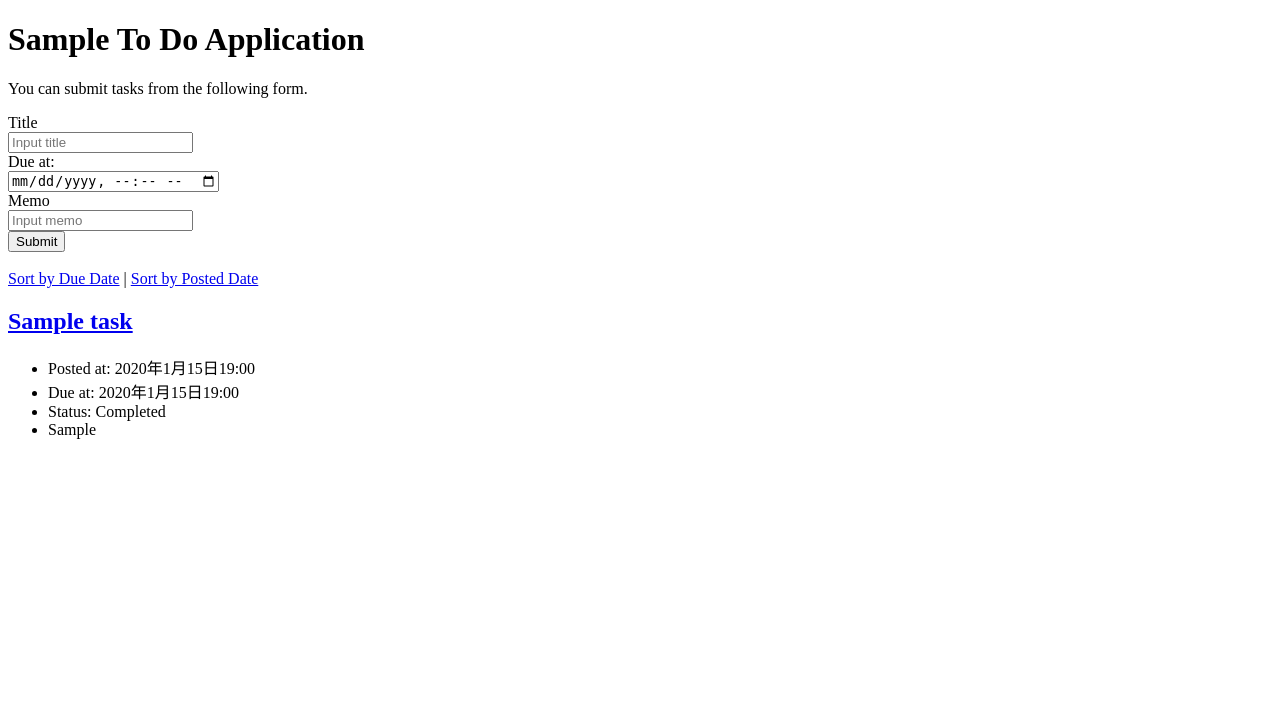
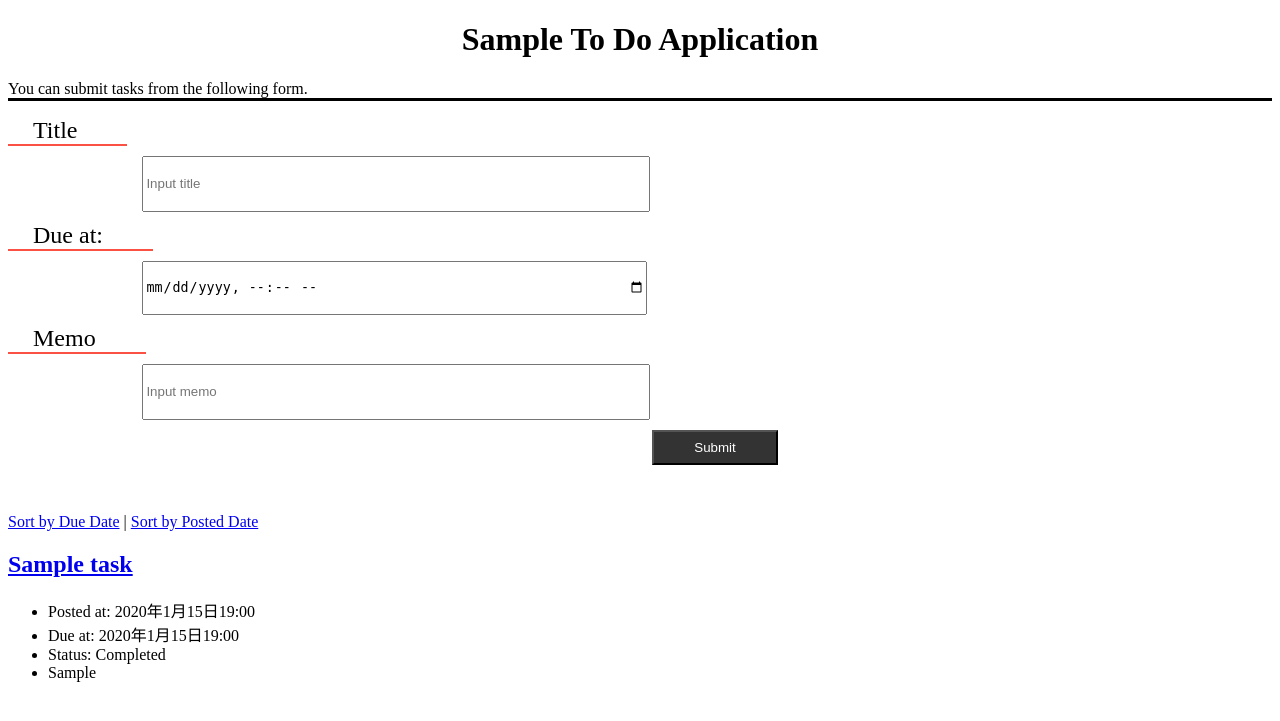
Before and after one commit to s1f10220252/django-test-exercise, a Django app: page / in a window 1280 px wide. Shown: the top 721 px of the page. Run offline with Django 4.2, Linux system fonts and the light colour scheme; tables that the repository leaves empty hold one stand-in row (values such as "Sample post").

Commit message:
CSS to Toppage

```diff
--- /dev/null
+++ b/todo/static/todo/css/index.css
@@ -0,0 +1,50 @@
+p {
+    border-bottom: 3px solid;
+}
+
+.content {
+    display: inline-block;
+    border-bottom: 2px solid #fb5144;
+    padding-right: 50px;
+    padding-left: 25px;
+    font-size: 1.5em;
+}
+
+#p_button {
+    text-align: center;
+}
+
+#button_style {
+    width: 10%;
+    padding: 8px;
+    margin-left:  150px;
+    margin-bottom: 30px;
+    color: #fff;
+    background-color: #333;
+    cursor: pointer;
+}
+
+#titleInput {
+    resize: none;
+    width: 500px;
+    height: 50px;
+    margin-left: 10%;
+}
+
+#dueInput{
+    resize: none;
+    width: 500px;
+    height: 50px;
+    margin-left: 10%;
+}
+
+#memoInput{
+    resize: none;
+    width: 500px;
+    height: 50px;
+    margin-left: 10%;
+}
+
+.inputArea {
+    padding: 10px;
+}
--- a/todo/templates/todo/index.html
+++ b/todo/templates/todo/index.html
@@ -6,27 +6,34 @@
     <title>To Do Application</title>
     <meta charset="UTF-8">
     <meta name="author" content="INIAD">
+    <link href="{% static 'todo/css/index.css' %}" rel="stylesheet">
   </head>
 
   <body>
-    <h1>Sample To Do Application</h1>
+    <h1 align="center">Sample To Do Application</h1>
     <p>You can submit tasks from the following form.</p>
     <form action="{% url 'index' %}" method="post">
       {% csrf_token %}
       <div>
-        <label for="titleInput">Title</label><br>
-        <input id="titleInput" name="title" type="text" placeholder="Input title">
+        <label for="titleInput" class="content">Title</label><br>
+        <div class="inputArea">
+          <input id="titleInput" name="title" type="text" placeholder="Input title">
+        </div>
       </div>
       <div>
-        <label for="dueInput">Due at:</label><br>
-        <input id="dueInput" name="due_at" type="datetime-local">
+        <label for="dueInput" class="content">Due at:</label><br>
+        <div class="inputArea">
+          <input id="dueInput" name="due_at" type="datetime-local">
+        </div>
       </div>
       <div>
-        <label for="memoInput">Memo</label><br>
-        <input id="memoInput" name="memo" type="text" placeholder="Input memo">
+        <label for="memoInput" class="content">Memo</label><br>
+        <div class="inputArea">
+          <input id="memoInput" name="memo" type="text" placeholder="Input memo">
+        </div>
       </div>
-      <div>
-        <button type="submit">Submit</button>
+      <div id="p_button">
+        <button type="submit" id="button_style">Submit</button>
       </div>
     </form>
     <br>
```
Also changed, not shown: 1 other file.
